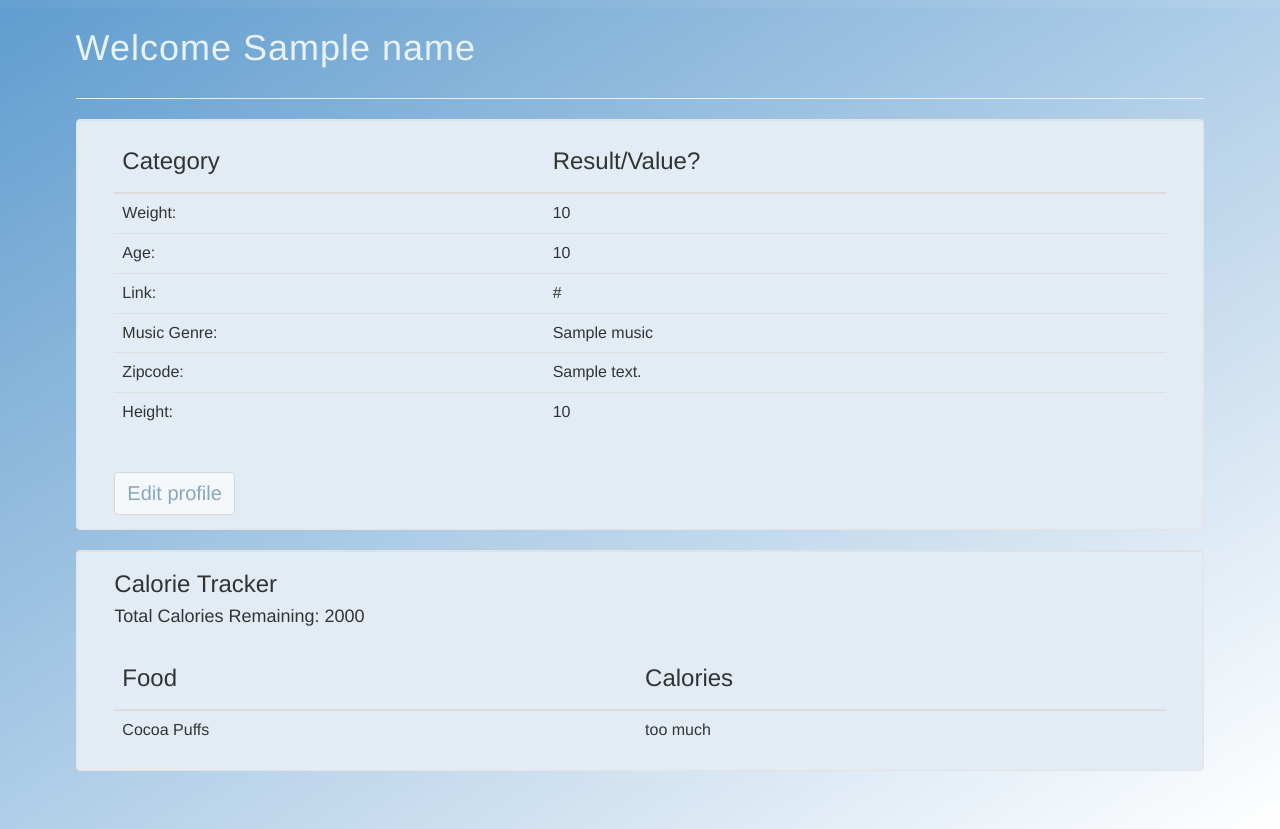
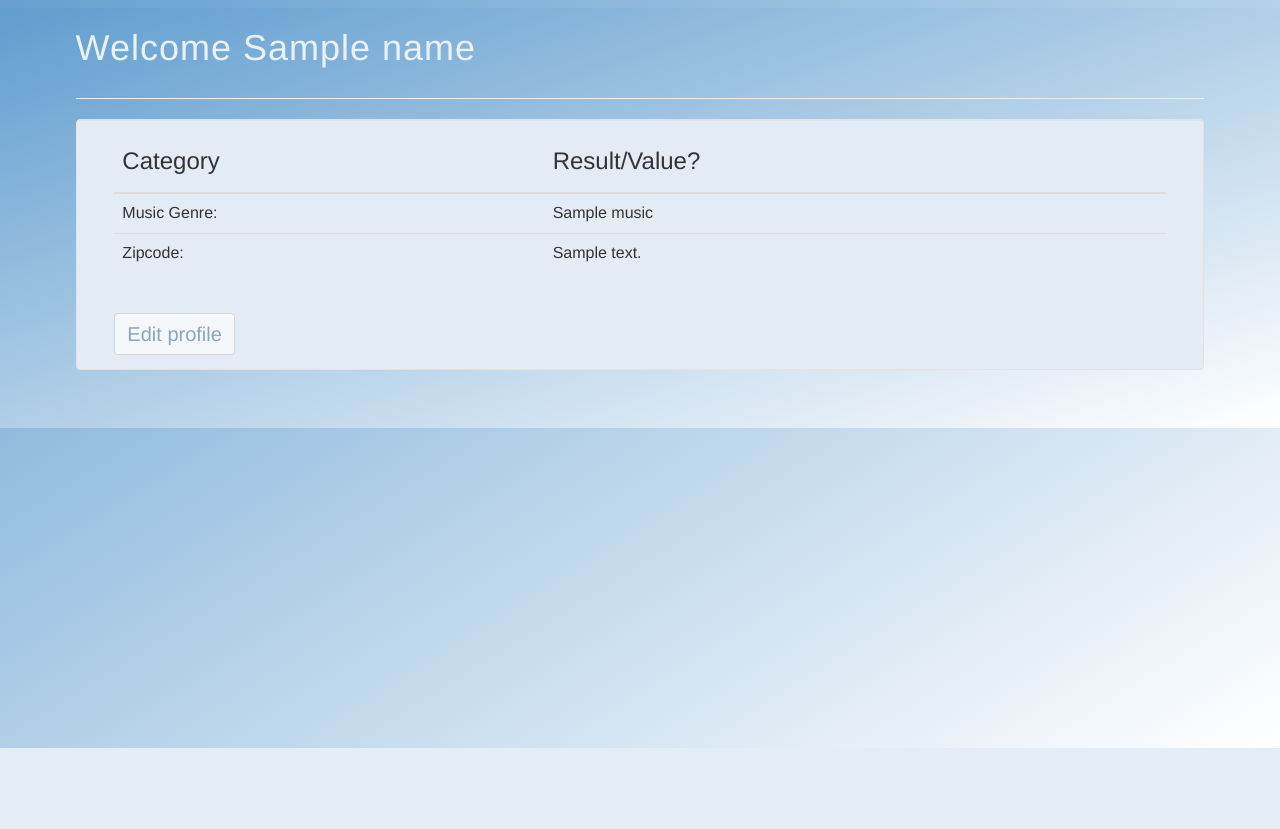
Before and after one commit to yuyangz/Limerence, a Python web app: template templates/profile.html in a window 1280 px wide. Shown: the part 52-881 px from the top of the page. After the commit the page ends 800 px from the top, so only its background shows below. Run offline with Jinja, Linux system fonts and the light colour scheme; the template is opened without the code that fills it: most values are stand-ins (such as "Sample title", 1, 10 or a date in 2020); some libraries are stand-ins or nearby versions.

Commit message:
Added bug fixes

```diff
--- a/app.py
+++ b/app.py
@@ -3,6 +3,7 @@ from util import db
 from datetime import datetime
 import time
 from util import schedule
+from util import weather
 from time import localtime
 from util import eventbrite
 import os, cgi, hashlib, sys
@@ -112,7 +113,8 @@ def recommendations(pref=None, new_val=None, is_event="False", is_exercise="Fals
         return redirect(url_for("scheduler"))
     rec_songs = schedule.get_music(time.localtime()[3], username, False)
     sch = [] #List Of Activities
-    zipcode = db.get_user_pref(username, "address")
+    zipcode = db.get_user_pref(username, "address")[0]
+    forecast = weather.get_forecast(zipcode)[0]
     events = eventbrite.get_events(zipcode)["events"][:5]
     global g_events
     global g_exercise
@@ -138,7 +140,7 @@ def recommendations(pref=None, new_val=None, is_event="False", is_exercise="Fals
     #print (exercises)
     if len(clock) == 0:
 		clock = 0
-    return render_template("recommendations.html", name=username.title(), sch=sch, exercises = g_exercise, songs=rec_songs, clock = clock, foods=foods)
+    return render_template("recommendations.html", name=username.title(), sch=sch, exercises = g_exercise, songs=rec_songs, clock = clock, foods=foods, zipcode=zipcode, weather=forecast)
 
 
 @app.route("/")
--- a/templates/profile.html
+++ b/templates/profile.html
@@ -22,28 +22,12 @@
         </thead>
         <tbody>
             <tr>
-                <td>Weight:</td>
-                <td>{{info.weight}}</td>
-            </tr>
-            <tr>
-                <td>Age:</td>
-                <td>{{info.age}}</td>
-            </tr>
-            <tr>
-                <td>Link:</td>
-                <td>{{info.pfplink}}</td>
-            </tr>
-            <tr>
                 <td>Music Genre:</td>
                 <td>{{info.music}}</td>
             </tr>
             <tr>
                 <td>Zipcode:</td>
                 <td>{{ info.address }}</td>
-            </tr>
-            <tr>
-              <td>Height:</td>
-              <td>{{ info.height }}</td>
             </tr>
         </tbody>
     </table>
@@ -52,25 +36,6 @@
       <button class="btn btn-default">Edit profile</button>
     </form>
 </div>
-
-<div class = "well">
-  <h3>Calorie Tracker </h3>
-  <table class = "table">
-    <h4>Total Calories Remaining: 2000</h4>
-    <thead>
-      <tr>
-	<th><h3>Food</h3></th>
-	<th><h3>Calories</h3></th>
-      </tr>
-    </thead>
-    <tbody>
-      <tr>
-        <td>
-	  Cocoa Puffs
-</td>
-	<td>
-	 too much
-</td>
 
 
       </tr>
--- a/util/__init__.py
+++ b/util/__init__.py
@@ -7,7 +7,7 @@ def create():
 		print "already a database"
 	else:
 		db = sqlite3.connect(path)
-		cmd_account = "CREATE TABLE accounts(username TEXT PRIMARY KEY, password TEXT, age INT, height INT, weight INT, pfplink TEXT, music TEXT, excercise TEXT, address TEXT, email TEXT, last_accessed INT);"
+		cmd_account = "CREATE TABLE accounts(username TEXT PRIMARY KEY, password TEXT, pfplink TEXT, music TEXT, address TEXT, last_accessed INT);"
 		db.execute(cmd_account)
 		print "makes database here"
 
```
Also changed, not shown: templates/edit_profile.html (+0 -16 lines), templates/recommendations.html (+4 -4 lines), util/db.py (+8 -8 lines), util/eventbrite.py (+6 -2 lines), data/data.db.
